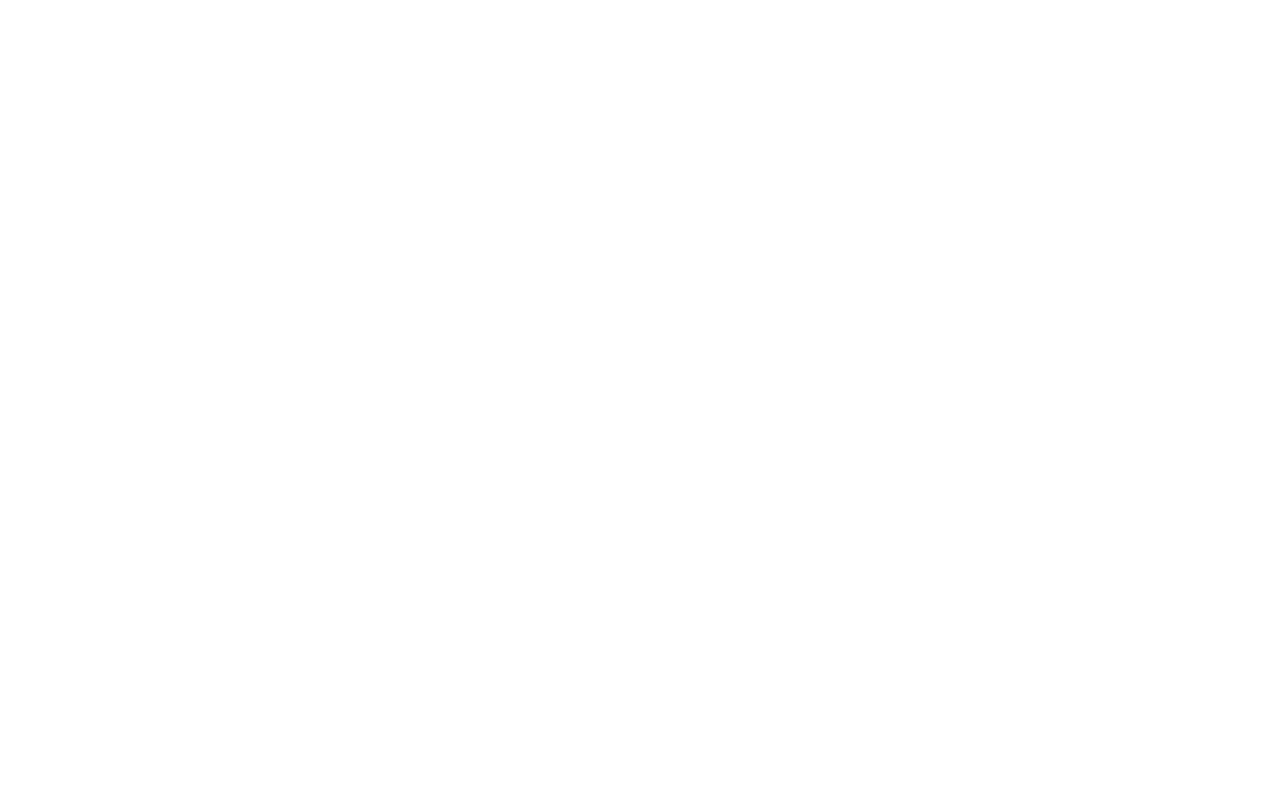
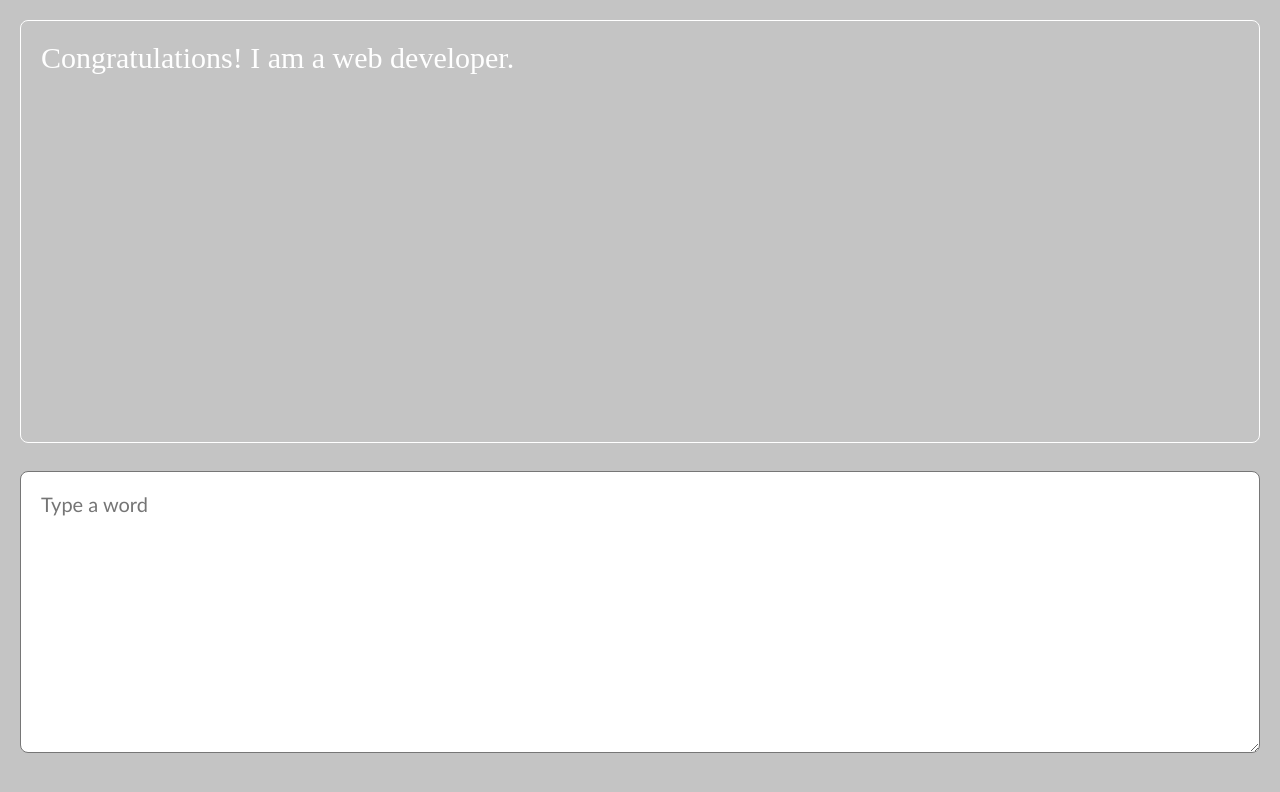
Before and after one commit to Pieta9221/Javascript-Techubv2-typing-game, a plain HTML site: page index.html in a window 1280 px wide. Drawn offline with Linux system fonts and the light colour scheme.

Commit message:
HTML & CSS pages done

```diff
--- a/index.html
+++ b/index.html
@@ -10,9 +10,12 @@
 <body>
     <div class="container">
         <div class="display-content">
-
+            <div class="content">
+                Congratulations! I am a web developer.
+            </div>
         </div>
         <div class="display-input">
+            <textarea name="" id="" cols="30" rows="10" placeholder="Type a word"></textarea>
 
         </div>
     </div>
--- a/style.css
+++ b/style.css
@@ -4,11 +4,45 @@
     box-sizing: border-box;
 }
 
+body{
+    background-color: #c4c4c4;
+}
+
 .container{
     height: 100vh;
     padding: 20px;
+    display: flex;
+    flex-direction: column;
 }
 
 .container .display-content{
+    display: flex;
+    flex: 1;
+    align-items: flex-start;
+    justify-content: center;
+    border: 1px solid #ffffff;
+    border-radius: 8px;
+}
+
+.container .display-content .content{
+    width: 100%;
+    padding: 20px;
+    font-size: 30px;
+    color: #ffffff;
+}
+.container .display-input{
+
+    flex: 0.8;
+    display: flex;
+    align-items: center;
+    justify-content: center;
+}
+.container .display-input textarea{
+    width: 100%;
+    padding: 20px;
+    font-size: 20px;
+    border-radius: 8px;
+    outline: none;
+    font-family: 'Trebuchet MS', 'Lucida Sans Unicode', 'Lucida Grande', 'Lucida Sans', Arial, sans-serif;
 
 }
```
